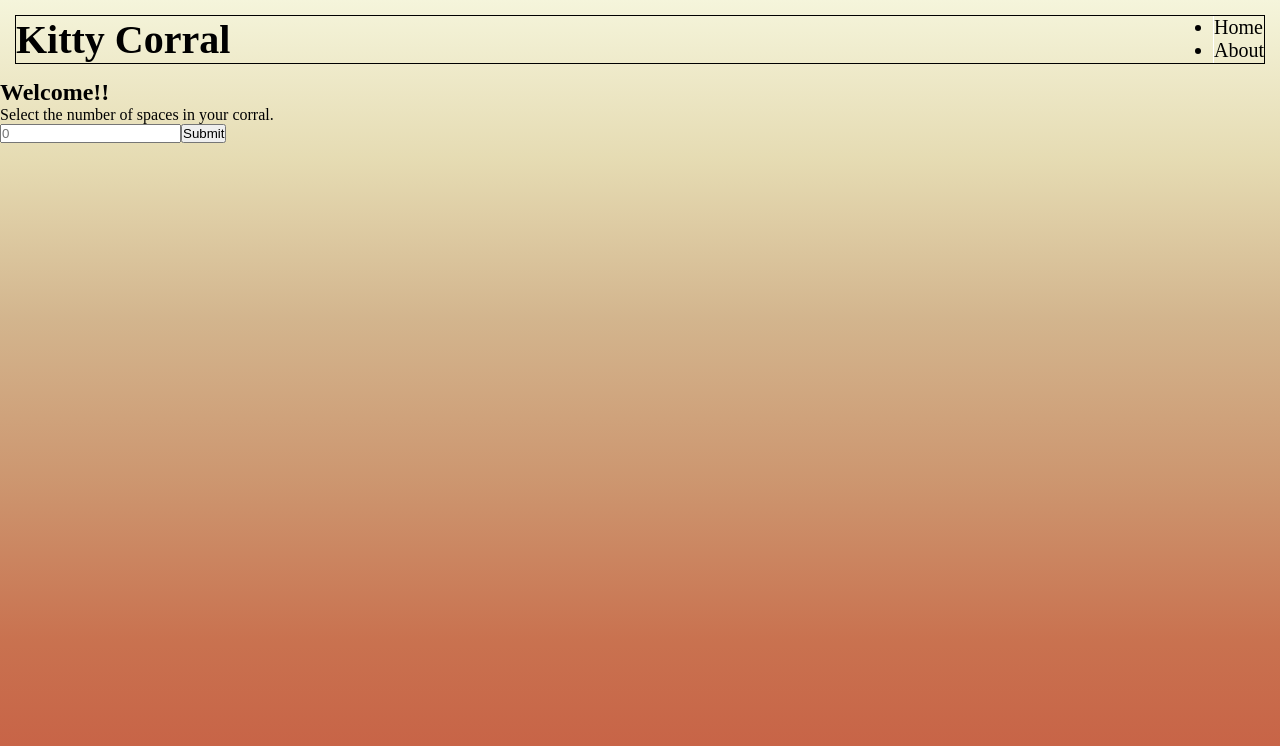
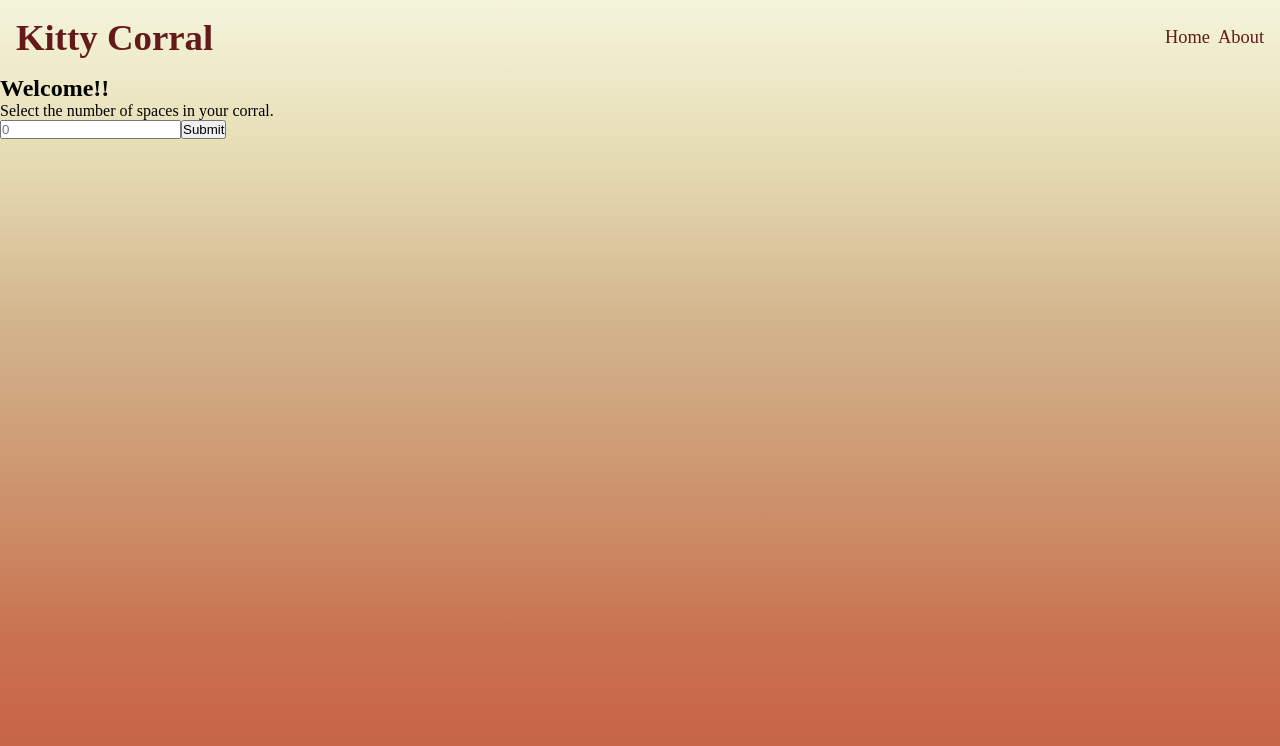
Before and after one commit to franco-ortega/kitty-corral, a Next.js app: page / in a window 1280 px wide. Shown: the top 746 px of the page. Built offline with nearby package versions, Linux system fonts and the light colour scheme.

Commit message:
add Nav stylings

```diff
--- a/components/header/Header.module.css
+++ b/components/header/Header.module.css
@@ -1,10 +1,12 @@
 .Header {
-  outline: 1px solid black;
-  margin: 1rem;
+    margin: 1rem;
 
-  display: flex;
-  flex-direction: row;
-  justify-content: space-between;
+    display: flex;
+    flex-direction: row;
+    justify-content: space-between;
 
-  font-size: 1.25rem;
+    color: hsl(0, 59%, 25%);
+    font-size: 1.15rem;
+
+    /* outline: 1px solid black; */
 }
--- a/components/nav/Nav.module.css
+++ b/components/nav/Nav.module.css
@@ -1,10 +1,12 @@
 .Nav {
-    /* display: flex; */
-    flex-direction: row;
+  display: flex;
+  flex-direction: row;
+  align-items: center;
+  gap: 0.5rem;
 
-    outline: 1px solid white;
+  /* outline: 1px solid blue; */
 }
 
-.Nav li {
-    margin-inline: auto;
+.Nav a:hover {
+    color: hsl(0, 59%, 45%);
 }
--- a/styles/globals.css
+++ b/styles/globals.css
@@ -16,3 +16,7 @@ a {
   color: inherit;
   text-decoration: none;
 }
+
+li {
+  list-style-type: none;
+}
```
